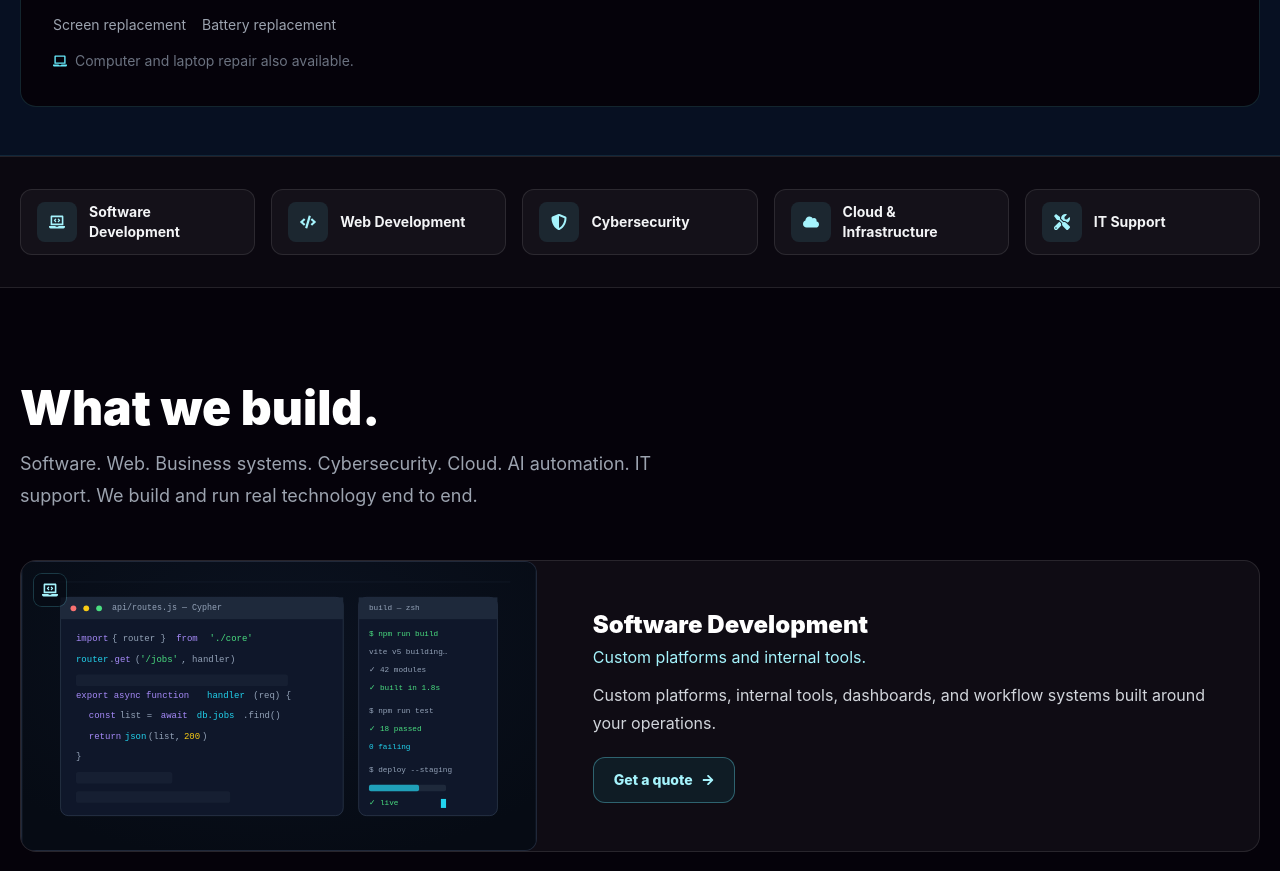
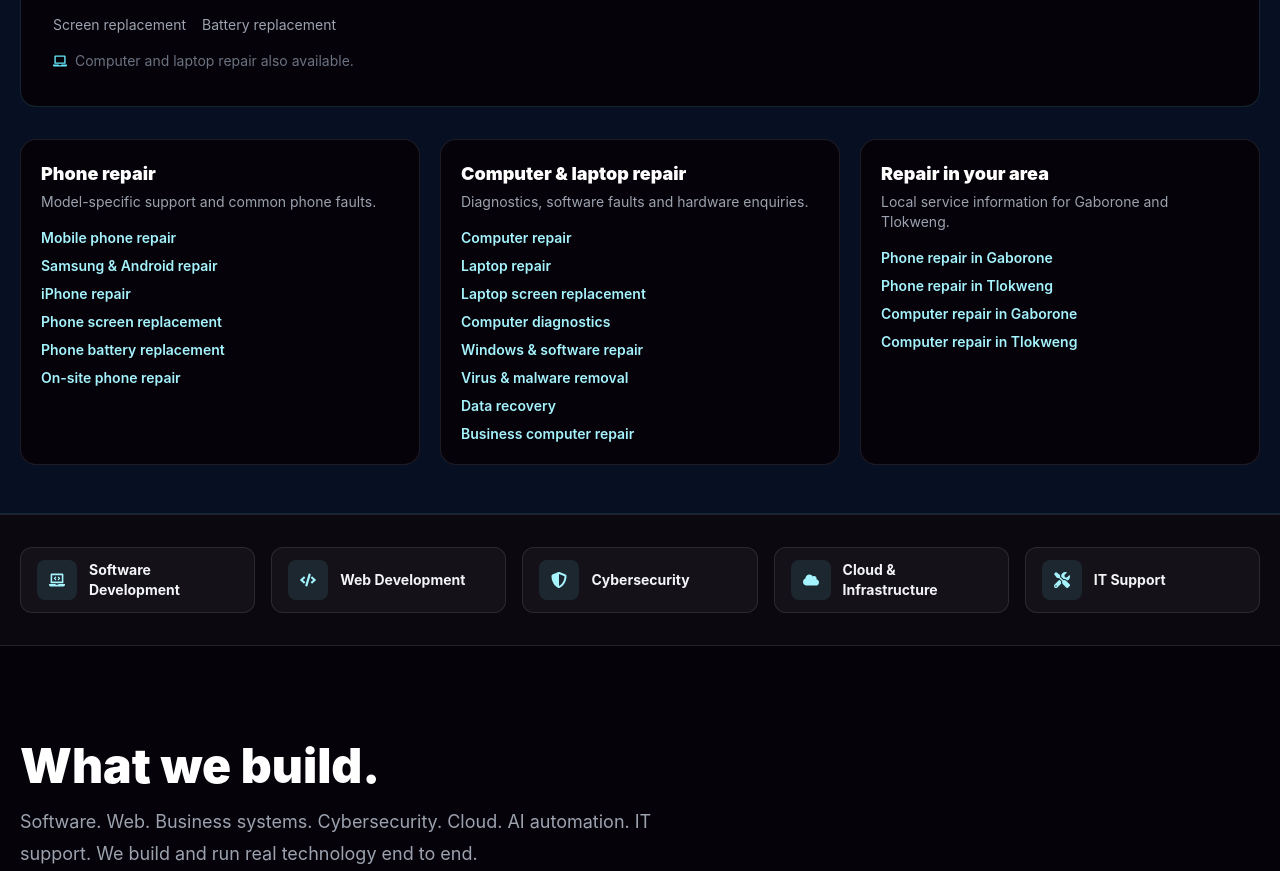
Before and after one commit to tarieciphertech/cyphertech-v2, a React (Vite) app: page / in a window 1280 px wide. Shown: the part 1120-1991 px from the top of the page. Built offline with nearby package versions, Linux system fonts and the light colour scheme; no server answers.

Commit message:
Add homepage links to complete repair catalogue and local pages

```diff
--- a/src/components/RepairCTA.jsx
+++ b/src/components/RepairCTA.jsx
@@ -28,6 +28,44 @@ export default function RepairCTA() {
             </div>
           </div>
         </div>
+        <div className="mt-8 grid gap-5 lg:grid-cols-3" aria-label="Explore CypherTech repair services">
+          <div className="rounded-2xl border border-white/10 bg-[#05020a] p-5">
+            <h3 className="text-lg font-black text-white">Phone repair</h3>
+            <p className="mt-1 text-sm text-gray-400">Model-specific support and common phone faults.</p>
+            <div className="mt-4 grid gap-2 text-sm font-semibold text-cyan-200">
+              <a href="/services/mobile-phone-repair/">Mobile phone repair</a>
+              <a href="/services/android-samsung-repair/">Samsung & Android repair</a>
+              <a href="/services/iphone-repair/">iPhone repair</a>
+              <a href="/services/phone-screen-replacement/">Phone screen replacement</a>
+              <a href="/services/phone-battery-replacement/">Phone battery replacement</a>
+              <a href="/services/on-site-phone-repair-gaborone-tlokweng/">On-site phone repair</a>
+            </div>
+          </div>
+          <div className="rounded-2xl border border-white/10 bg-[#05020a] p-5">
+            <h3 className="text-lg font-black text-white">Computer & laptop repair</h3>
+            <p className="mt-1 text-sm text-gray-400">Diagnostics, software faults and hardware enquiries.</p>
+            <div className="mt-4 grid gap-2 text-sm font-semibold text-cyan-200">
+              <a href="/services/computer-repair/">Computer repair</a>
+              <a href="/services/laptop-repair/">Laptop repair</a>
+              <a href="/services/laptop-screen-replacement/">Laptop screen replacement</a>
+              <a href="/services/computer-diagnostics/">Computer diagnostics</a>
+              <a href="/services/windows-software-repair/">Windows & software repair</a>
+              <a href="/services/virus-malware-removal/">Virus & malware removal</a>
+              <a href="/services/data-recovery/">Data recovery</a>
+              <a href="/services/business-computer-repair/">Business computer repair</a>
+            </div>
+          </div>
+          <div className="rounded-2xl border border-white/10 bg-[#05020a] p-5">
+            <h3 className="text-lg font-black text-white">Repair in your area</h3>
+            <p className="mt-1 text-sm text-gray-400">Local service information for Gaborone and Tlokweng.</p>
+            <div className="mt-4 grid gap-2 text-sm font-semibold text-cyan-200">
+              <a href="/locations/gaborone/phone-repair/">Phone repair in Gaborone</a>
+              <a href="/locations/tlokweng/phone-repair/">Phone repair in Tlokweng</a>
+              <a href="/locations/gaborone/computer-repair/">Computer repair in Gaborone</a>
+              <a href="/locations/tlokweng/computer-repair/">Computer repair in Tlokweng</a>
+            </div>
+          </div>
+        </div>
       </div>
     </section>
   );
```
